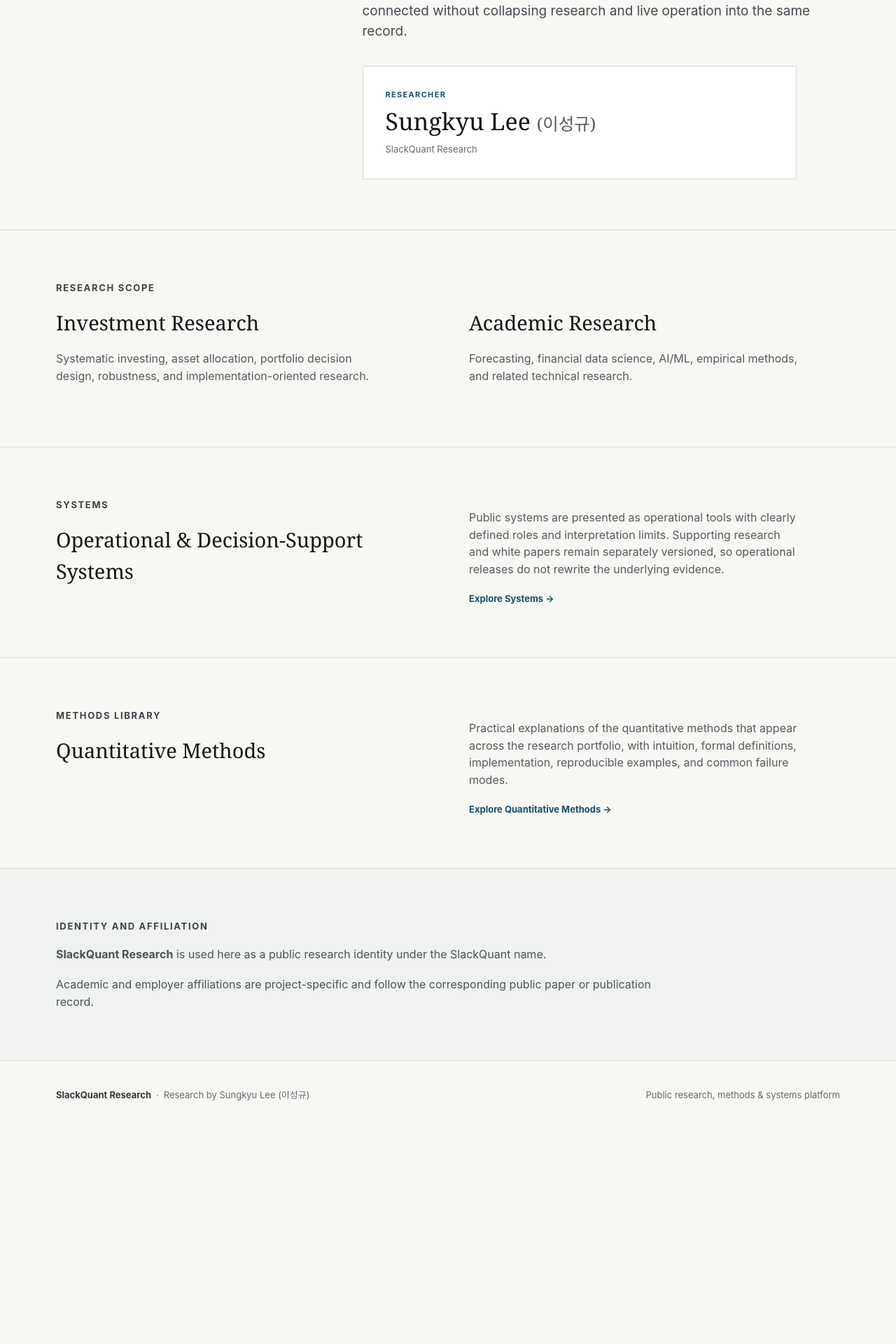
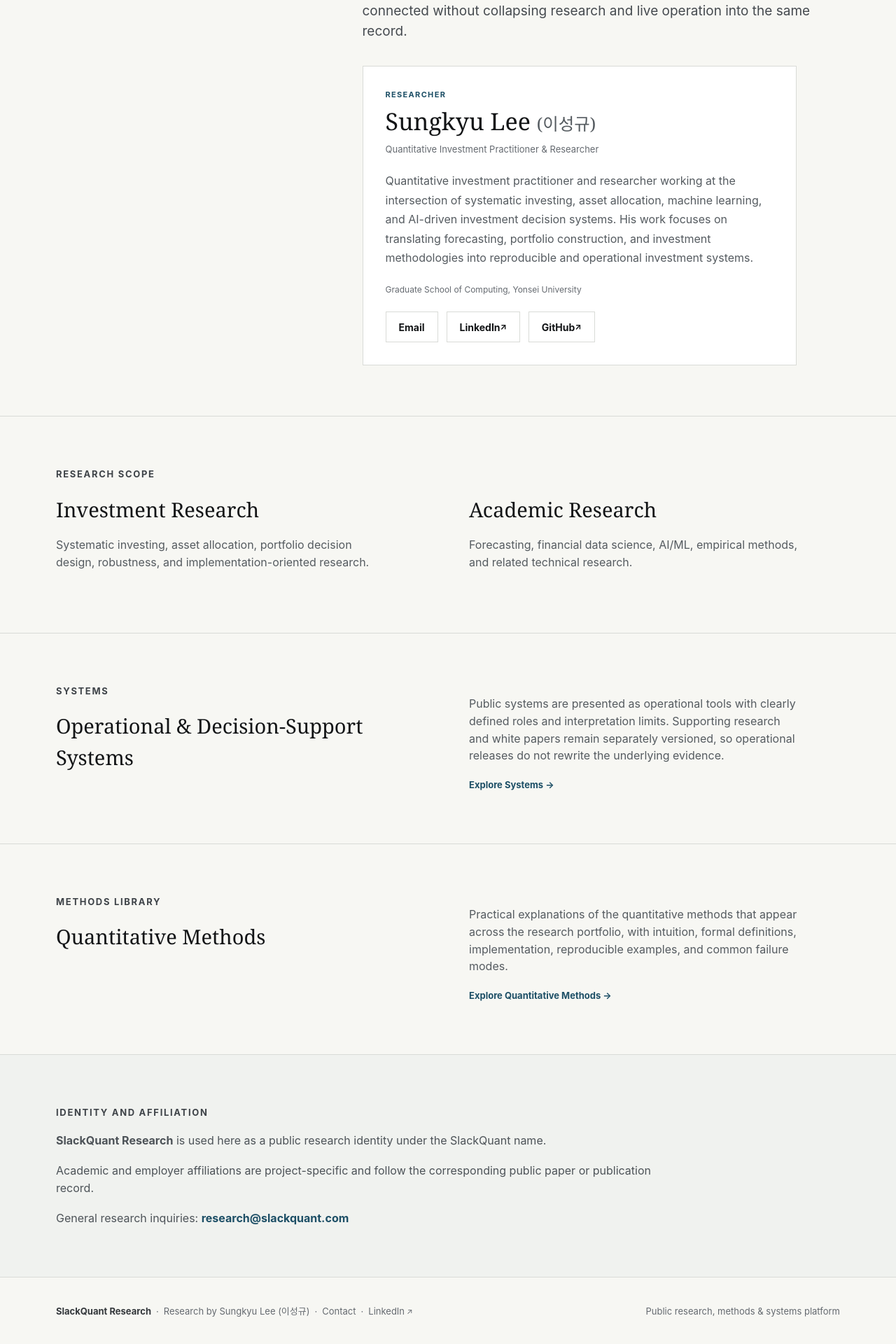
Before and after one commit to slackquant80/slackquant-research, a Next.js app: page /about in a window 1280 px wide. Shown: the part 706-2626 px from the top of the page at 70% size. Before the commit the page ends 2336 px from the top, so only its background shows below. Built offline with nearby package versions, Linux system fonts and the light colour scheme; no server answers.

Commit message:
Add researcher profile, contact, and LinkedIn

```diff
--- a/src/app/about/page.tsx
+++ b/src/app/about/page.tsx
@@ -4,7 +4,8 @@ import { site } from "@/data/site";
 
 export const metadata: Metadata = {
   title: "About",
-  description: "About SlackQuant Research, its research streams, operational systems, Quantitative Methods library, and separation between research evidence and live operation.",
+  description:
+    "About SlackQuant Research, its researcher, research streams, operational systems, Quantitative Methods library, and separation between research evidence and live operation.",
   alternates: { canonical: "/about/" },
 };
 
@@ -43,12 +44,44 @@ export default function AboutPage() {
               stay connected without collapsing research and live operation into the
               same record.
             </p>
+
             <div className="person-card">
               <div className="person-kicker">Researcher</div>
               <div className="person-name">
                 {site.researcher.name} <span>({site.researcher.nameKo})</span>
               </div>
-              <div className="person-role">SlackQuant Research</div>
+              <div className="person-role">{site.researcher.headline}</div>
+
+              <p className="body-copy">{site.researcher.bio}</p>
+
+              <div className="card-meta">
+                <span>{site.researcher.affiliation}</span>
+              </div>
+
+              <div className="actions">
+                <a
+                  className="btn soft"
+                  href={`mailto:${site.researcher.email}`}
+                >
+                  Email
+                </a>
+                <a
+                  className="btn soft ext"
+                  href={site.researcher.linkedin}
+                  target="_blank"
+                  rel="noopener noreferrer"
+                >
+                  LinkedIn
+                </a>
+                <a
+                  className="btn soft ext"
+                  href={site.github}
+                  target="_blank"
+                  rel="noopener noreferrer"
+                >
+                  GitHub
+                </a>
+              </div>
             </div>
           </div>
         </div>
@@ -126,6 +159,12 @@ export default function AboutPage() {
               Academic and employer affiliations are project-specific and
               follow the corresponding public paper or publication record.
             </p>
+            <p>
+              General research inquiries:{" "}
+              <a className="strong-link" href={`mailto:${site.researcher.email}`}>
+                {site.researcher.email}
+              </a>
+            </p>
           </div>
         </div>
       </section>
--- a/src/components/SiteFooter.tsx
+++ b/src/components/SiteFooter.tsx
@@ -1,3 +1,4 @@
+import Link from "next/link";
 import { site } from "@/data/site";
 
 export function SiteFooter() {
@@ -7,9 +8,21 @@ export function SiteFooter() {
         <div>
           <strong>{site.name}</strong>
           <span className="footer-sep">·</span>
-          Research by {site.researcher.displayName}
+          Research by{" "}
+          <Link href="/about/">{site.researcher.displayName}</Link>
+          <span className="footer-sep">·</span>
+          <a href={`mailto:${site.researcher.email}`}>Contact</a>
+          <span className="footer-sep">·</span>
+          <a
+            className="ext"
+            href={site.researcher.linkedin}
+            target="_blank"
+            rel="noopener noreferrer"
+          >
+            LinkedIn
+          </a>
         </div>
-        <div className="footer-meta">Public research, methods & systems platform</div>
+        <div className="footer-meta">Public research, methods &amp; systems platform</div>
       </div>
     </footer>
   );
--- a/src/data/site.ts
+++ b/src/data/site.ts
@@ -7,6 +7,12 @@ export const site = {
     name: "Sungkyu Lee",
     nameKo: "이성규",
     displayName: "Sungkyu Lee (이성규)",
+    headline: "Quantitative Investment Practitioner & Researcher",
+    affiliation: "Graduate School of Computing, Yonsei University",
+    bio:
+      "Quantitative investment practitioner and researcher working at the intersection of systematic investing, asset allocation, machine learning, and AI-driven investment decision systems. His work focuses on translating forecasting, portfolio construction, and investment methodologies into reproducible and operational investment systems.",
+    email: "research@slackquant.com",
+    linkedin: "https://kr.linkedin.com/in/sungkyu-scott-lee-cfa-46777655",
   },
   github: "https://github.com/slackquant80",
 } as const;
```
